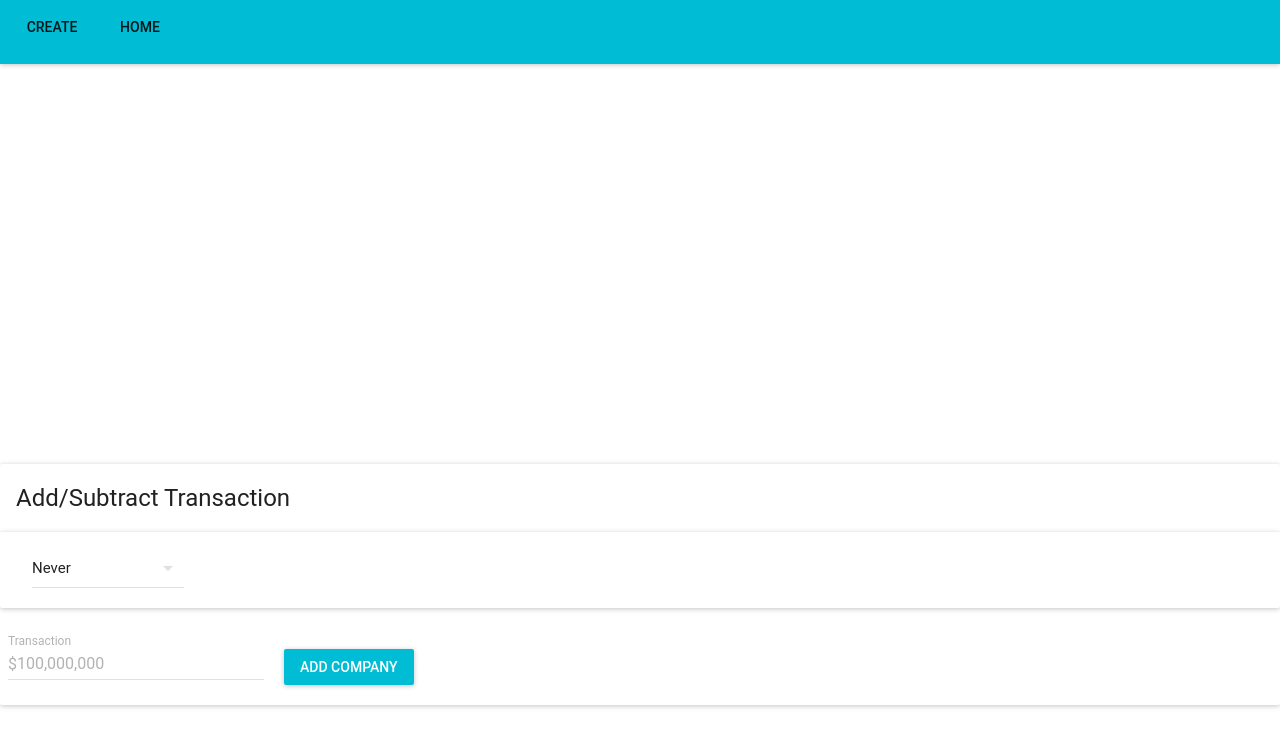
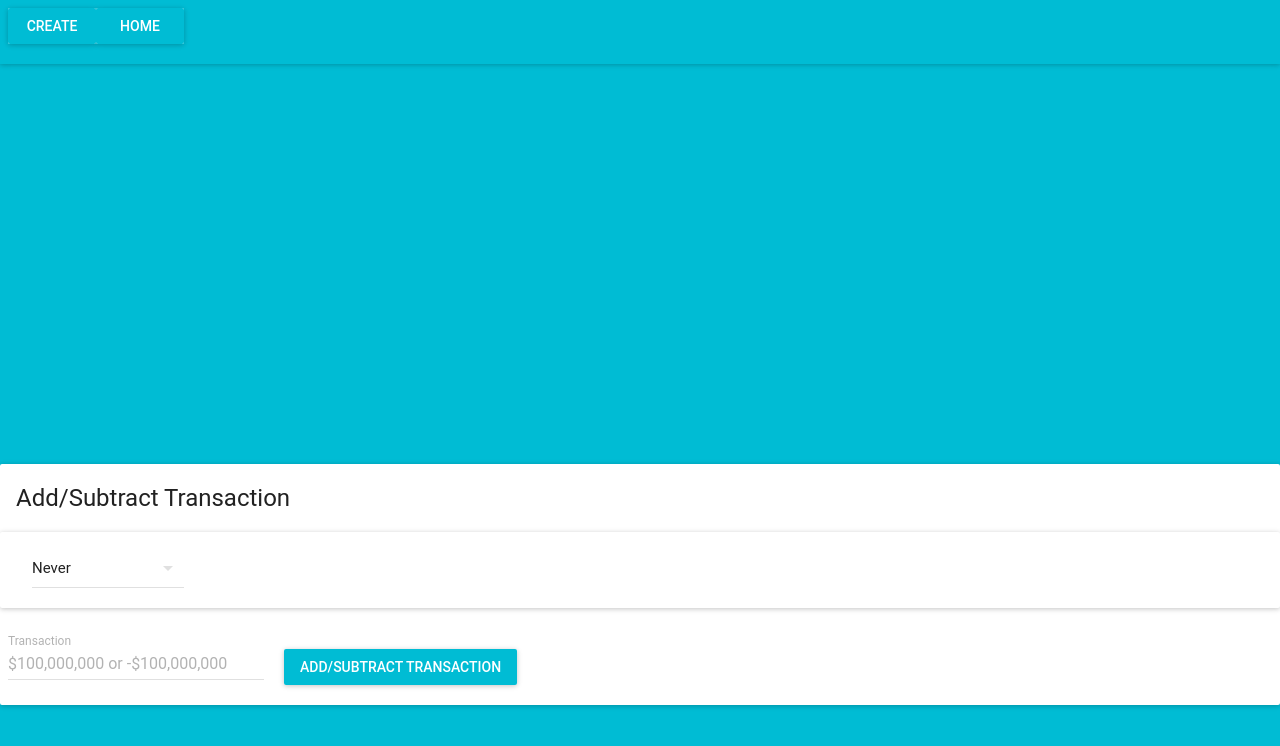
Before and after one commit to Budgeting-Software-Solutions/BudgetBook, a React app: page / in a window 1280 px wide. Built offline with nearby package versions, Linux system fonts and the light colour scheme.

Commit message:
Styling Changes

```diff
--- a/index.html
+++ b/index.html
@@ -8,7 +8,7 @@
     crossorigin="anonymous"></script>
 </head>
 
-<body style="margin: 0px">
+<body style="margin: 0px" bgcolor="#00BCD4">
   <!-- Root Element -->
   <div id="app"></div>
   <script src="bundle.js"></script>
--- a/src/react/components/Creation.js
+++ b/src/react/components/Creation.js
@@ -2,7 +2,6 @@ import React, {Component} from "react";
 import TextField from 'material-ui/TextField';
 import AppBar from 'material-ui/AppBar';
 import RaisedButton from 'material-ui/RaisedButton';
-import FlatButton from 'material-ui/FlatButton';
 import {Card, CardActions, CardTitle} from 'material-ui/Card';
 import { Link } from "react-router-dom";
 import Department from "./Department";
@@ -57,10 +56,10 @@ class Creation extends Component {
         iconElementLeft={
           <div>
             <Link to="/creation">
-              <FlatButton label="Create" />
+              <RaisedButton label="Create" primary={true} />
             </Link>
             <Link to="/">
-              <FlatButton label="Home" />
+              <RaisedButton label="Home" primary={true} />
             </Link>
           </div>
         }
--- a/src/react/components/Home.js
+++ b/src/react/components/Home.js
@@ -1,7 +1,6 @@
 import React, { Component } from "react";
 import TextField from 'material-ui/TextField';
 import AppBar from 'material-ui/AppBar';
-import FlatButton from 'material-ui/FlatButton';
 import RaisedButton from 'material-ui/RaisedButton';
 import {Card, CardActions, CardTitle} from 'material-ui/Card';
 import DropDownMenu from 'material-ui/DropDownMenu';
@@ -131,12 +130,12 @@ class Home extends Component {
           <AppBar
           iconElementLeft={
           <div>
-              <Link to="/creation">
-              <FlatButton label="Create" />
-              </Link>
-              <Link to="/">
-              <FlatButton label="Home" />
-              </Link>
+            <Link to="/creation">
+              <RaisedButton label="Create" primary={true} />
+            </Link>
+            <Link to="/">
+              <RaisedButton label="Home" primary={true} />
+            </Link>
           </div>
           }
           />
@@ -165,12 +164,12 @@ class Home extends Component {
             <CardActions>
               <TextField
               id = "addTransaction"
-              hintText="$100,000,000"
+              hintText="$100,000,000 or -$100,000,000"
               floatingLabelText="Transaction"
               floatingLabelFixed={true}
               />
               <RaisedButton
-              label="Add Company"
+              label="Add/Subtract Transaction"
               primary={true}
               style={{margin: 12}}/>
             </CardActions>
```
